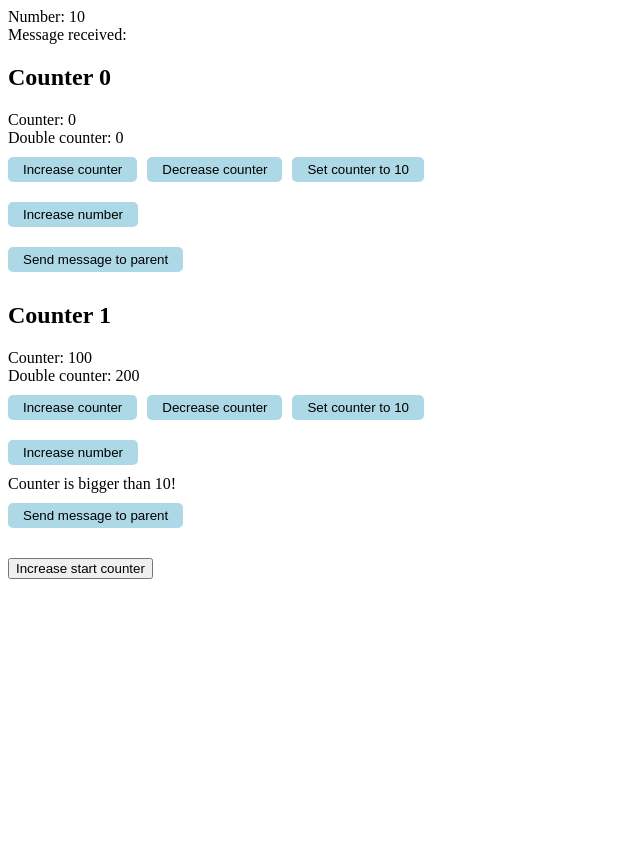
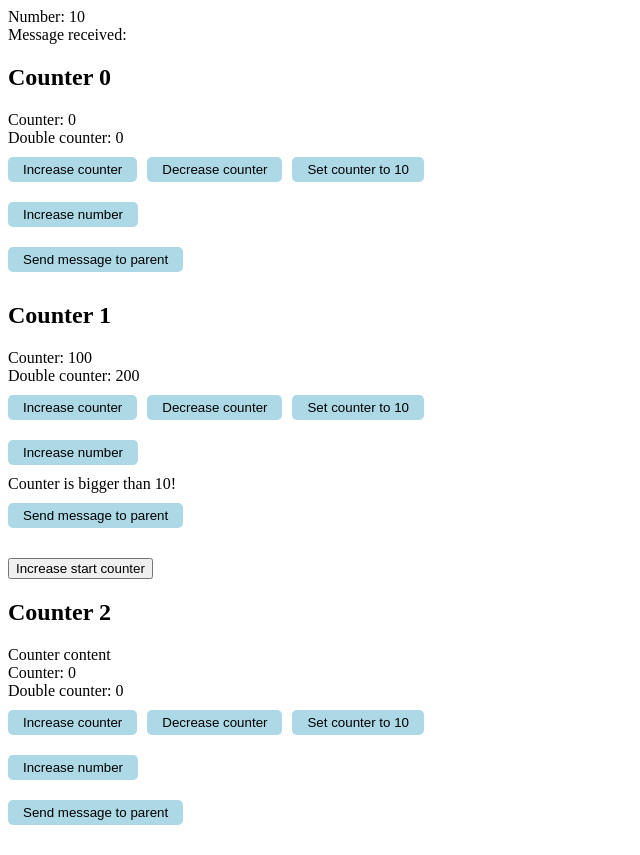
Before and after one commit to AleLoiac/angular-course, an Angular app: page / in a window 1280 px wide. Shown: the whole page, without its empty margins (0-640 px from the left). Before the commit the page ends 800 px from the top, so only its background shows below. Built offline with nearby package versions, Linux system fonts and the light colour scheme.

Commit message:
Add content projection

```diff
--- a/src/app/app3.html
+++ b/src/app/app3.html
@@ -4,3 +4,7 @@
 <counter [title]="'Counter 0'" [(num)]="number" (messageSent)="onMessageReceived($event)" />
 <counter [title]="'Counter 1'" [start]="startCounter()" />
 <button (click)="increaseStartCounter()">Increase start counter</button>
+
+<counter [title]="'Counter 2'">
+  <div>Counter content</div>
+</counter>
--- a/src/app/counter/counter.ts
+++ b/src/app/counter/counter.ts
@@ -6,6 +6,9 @@ import { Component, computed, effect, input, model, output, signal } from '@angu
   template: `
     <section class="counter">
       <h2>{{ title() }}</h2>
+      <div>
+        <ng-content></ng-content>
+      </div>
       <div [title]="'Counter: ' + counter()">Counter: {{ counter() }}</div>
       <div>Double counter: {{ doubleCounter() }}</div>
       <div>
```
